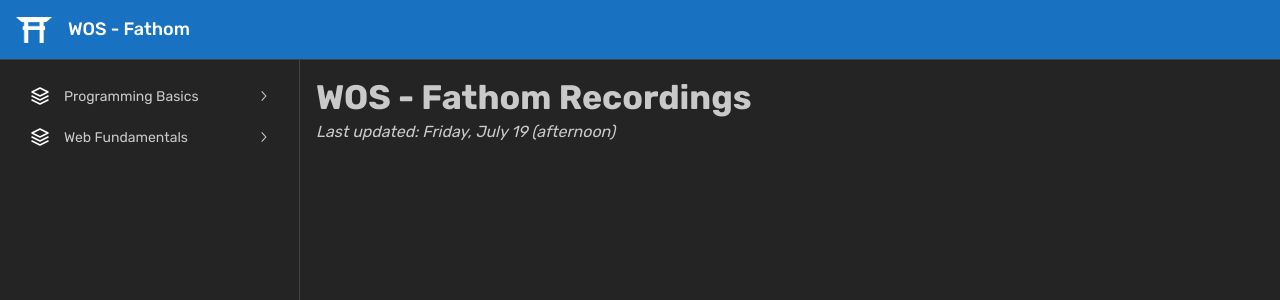
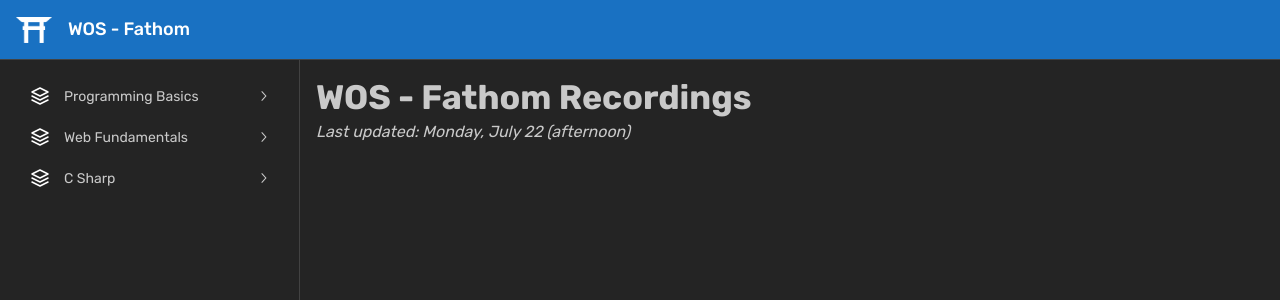
Before and after one commit to narcisolobo/wos-next-fathom, a Next.js app: page / in a window 1280 px wide. Shown: the top 300 px of the page. Built offline with nearby package versions, Linux system fonts and the light colour scheme.

Commit message:
w5d2 afternoon

```diff
--- a/src/components/Home.tsx
+++ b/src/components/Home.tsx
@@ -4,7 +4,7 @@
   return (
     <section id="home">
       <Title order={1}>WOS - Fathom Recordings</Title>
-      <Text fs="italic">Last updated: Friday, July 19 (afternoon)</Text>
+      <Text fs="italic">Last updated: Monday, July 22 (afternoon)</Text>
     </section>
   )
 }
--- a/src/components/Navbar.tsx
+++ b/src/components/Navbar.tsx
@@ -25,6 +25,14 @@
         <WeekLink href="/weeks/3" label="Week 3" />
         <WeekLink href="/weeks/4" label="Week 4" />
       </NavLink>
+      <NavLink
+        href="/"
+        component={Link}
+        label="C Sharp"
+        leftSection={<IconStack2 stroke={1.5} color="white" />}
+      >
+        <WeekLink href="/weeks/5" label="Week 5" />
+      </NavLink>
     </AppShellNavbar>
   )
 }
```
